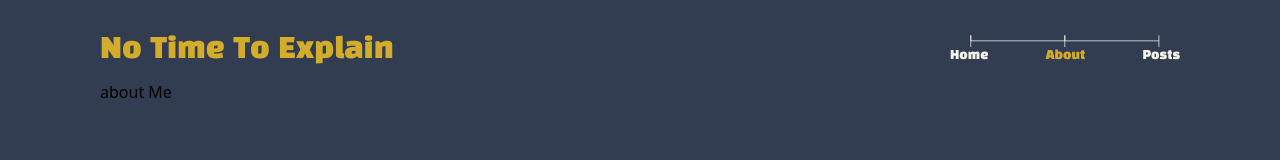
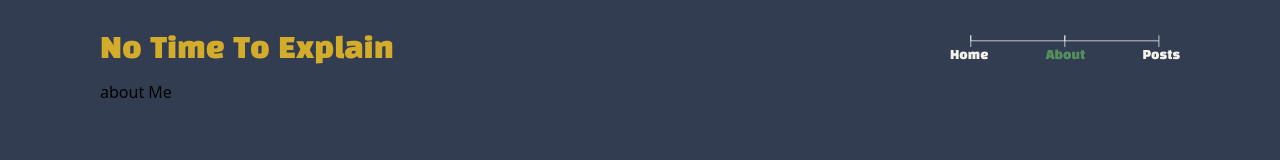
Before and after one commit to vinocturne/ntte-blog, a React (Create React App) app: page /ntte-blog/about in a window 1280 px wide. Shown: the top 160 px of the page. Built offline with nearby package versions, Linux system fonts and the light colour scheme.

Commit message:
💄 hovering animation and text color

```diff
--- a/src/App.tsx
+++ b/src/App.tsx
@@ -21,13 +21,13 @@ function App() {
         </svg>
         <div className="h-[180px] flex flex-col justify-between font-blackHans text-white">
           <Link to="/">
-            <span className="text-point">Home</span>
+            <span className="text-selected hover:transition-colors hover:text-point">Home</span>
           </Link>
           <Link to="/about">
-            <span>About</span>
+            <span className="hover:transition-colors hover:text-point">About</span>
           </Link>
           <Link to="/posts">
-            <span>Posts</span>
+            <span className="hover:transition-colors hover:text-point">Posts</span>
           </Link>
         </div>
       </div>
--- a/src/components/layout/Haeder.tsx
+++ b/src/components/layout/Haeder.tsx
@@ -30,13 +30,25 @@ const Header = () => {
         <div className="menu_title w-[100%] font-blackHans text-[12px]">
           <div className="flex justify-between text-white cursor-pointer">
             <Link to="/">
-              <span>Home</span>
+              <span className="hover:transition-colors hover:text-point">Home</span>
             </Link>
             <Link to="/about">
-              <span className={`${location.pathname === '/about' && 'text-point'}`}>About</span>
+              <span
+                className={`${
+                  location.pathname === '/about' && 'text-selected'
+                }  hover:transition-colors hover:text-point`}
+              >
+                About
+              </span>
             </Link>
             <Link to="/posts">
-              <span className={`${location.pathname === '/posts' && 'text-point'}`}>Posts</span>
+              <span
+                className={`${
+                  location.pathname === '/posts' && 'text-selected'
+                }  hover:transition-colors hover:text-point`}
+              >
+                Posts
+              </span>
             </Link>
           </div>
         </div>
--- a/tailwind.config.js
+++ b/tailwind.config.js
@@ -11,6 +11,7 @@ module.exports = {
         second: '#CBD0D8',
         white: '#F4F3EA',
         point: '#D3AC2B',
+        selected: '#528f5d',
       },
     },
   },
```
